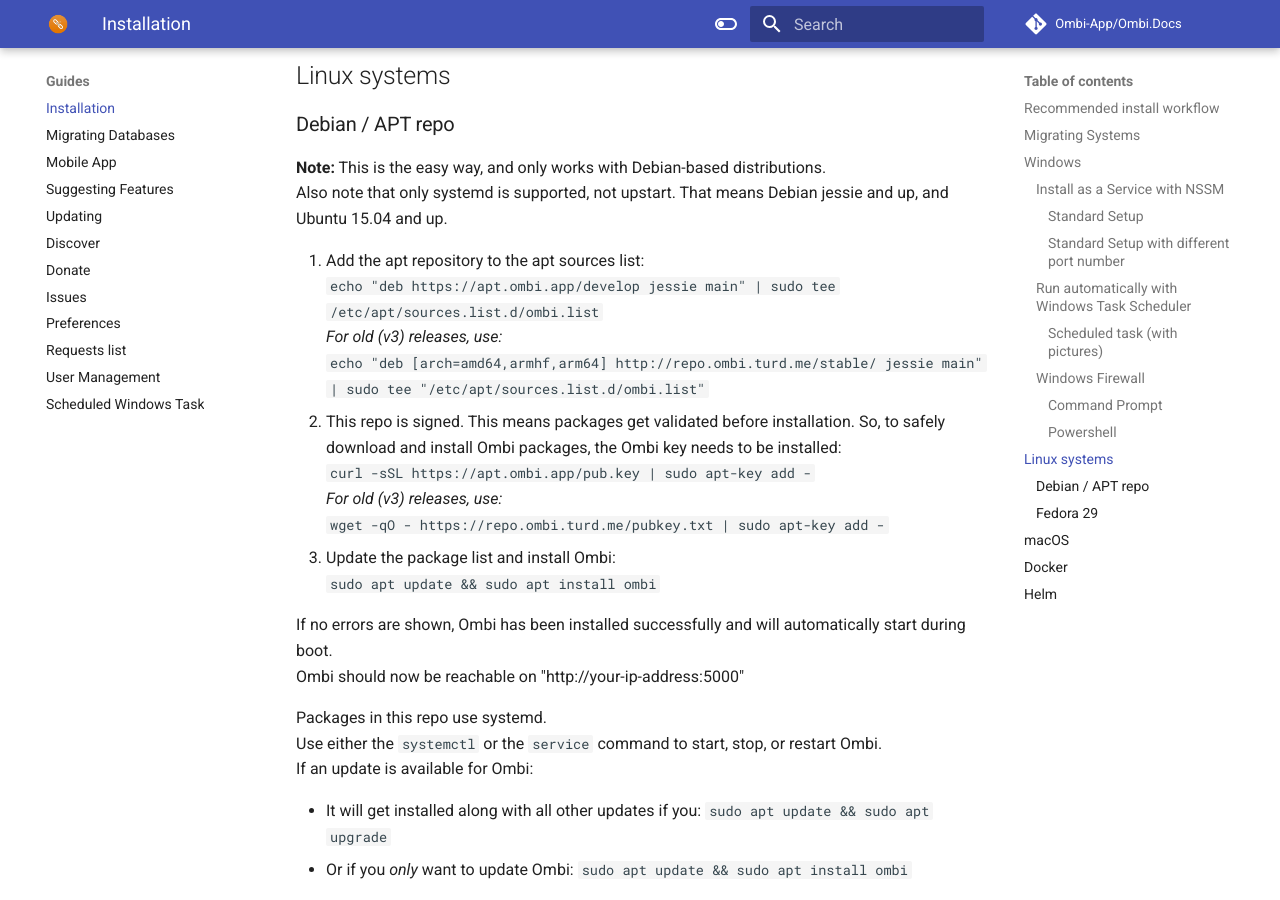
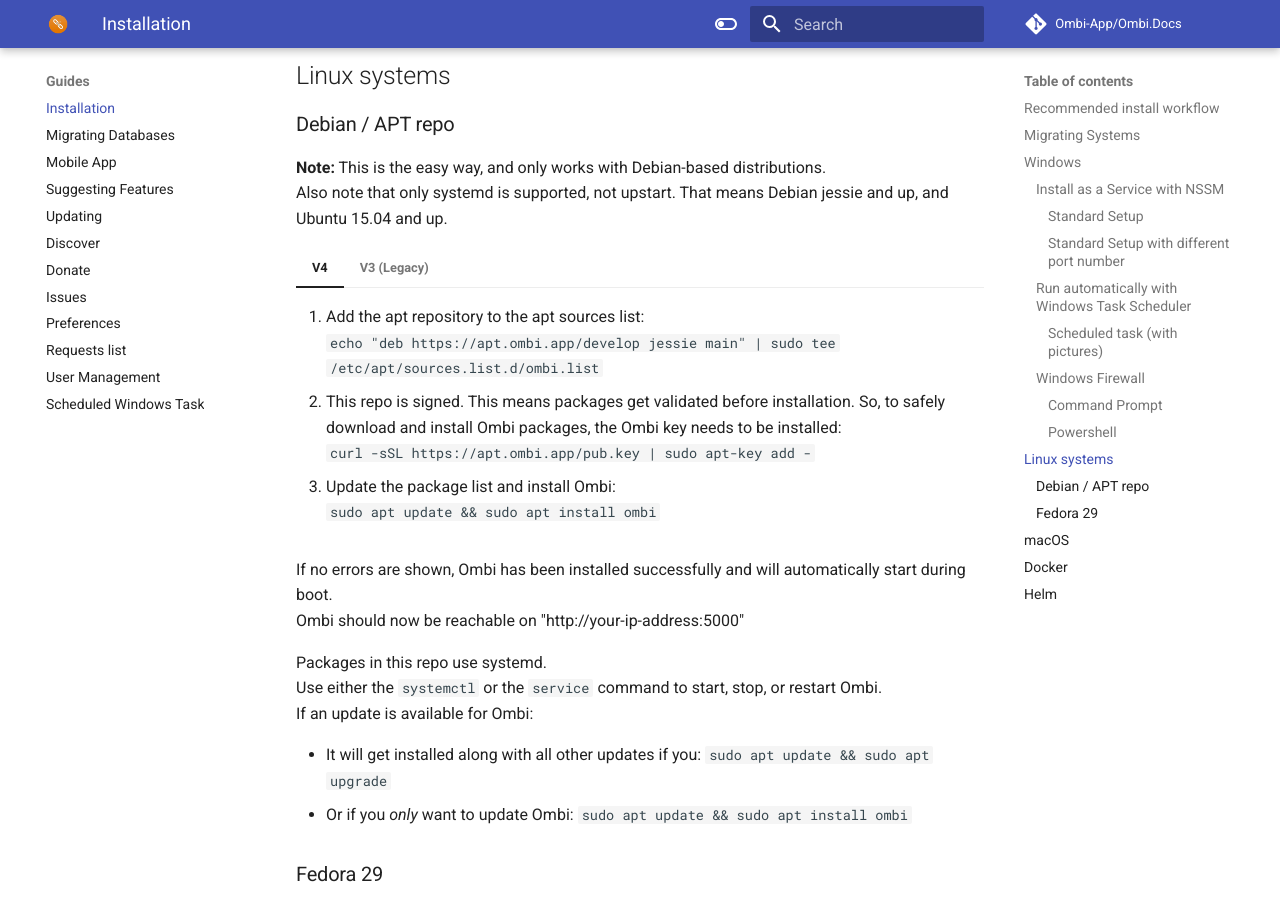
Before and after one commit to Ombi-app/Ombi.Docs, an MkDocs documentation site: the page built from docs/guides/installation.md, in a window 1280 px wide and 900 px high, scrolled down 4243 px. Built offline with MkDocs 1.6.1 and Material for MkDocs 9.7.7, drawn with Linux system fonts in a browser that asks for light colours; comment, search, counter and statistics services are not loaded; some of the changed lines change nothing that is shown.

Commit message:
Tab v4/v3 in linux install

```diff
--- a/docs/guides/installation.md
+++ b/docs/guides/installation.md
@@ -126,16 +126,21 @@
 **Note:** This is the easy way, and only works with Debian-based distributions.
 Also note that only systemd is supported, not upstart. That means Debian jessie and up, and Ubuntu 15.04 and up.
 
-1. Add the apt repository to the apt sources list:
-`echo "deb https://apt.ombi.app/develop jessie main" | sudo tee /etc/apt/sources.list.d/ombi.list`
-   _For old (v3) releases, use:_
-   `echo "deb [arch=amd64,armhf,arm64] http://repo.ombi.turd.me/stable/ jessie main" | sudo tee "/etc/apt/sources.list.d/ombi.list"`
-1. This repo is signed. This means packages get validated before installation. So, to safely download and install Ombi packages, the Ombi key needs to be installed:
-`curl -sSL https://apt.ombi.app/pub.key | sudo apt-key add -`
-   _For old (v3) releases, use:_
-   `wget -qO - https://repo.ombi.turd.me/pubkey.txt | sudo apt-key add -`
-1. Update the package list and install Ombi:
-   `sudo apt update && sudo apt install ombi`
+=== "V4"
+    1. Add the apt repository to the apt sources list:
+    `echo "deb https://apt.ombi.app/develop jessie main" | sudo tee /etc/apt/sources.list.d/ombi.list`
+    1. This repo is signed. This means packages get validated before installation. So, to safely download and install Ombi packages, the Ombi key needs to be installed:
+    `curl -sSL https://apt.ombi.app/pub.key | sudo apt-key add -`
+    1. Update the package list and install Ombi:
+    `sudo apt update && sudo apt install ombi`
+
+=== "V3 (Legacy)"
+    1. Add the apt repository to the apt sources list:
+    `echo "deb [arch=amd64,armhf,arm64] http://repo.ombi.turd.me/stable/ jessie main" | sudo tee "/etc/apt/sources.list.d/ombi.list"`
+    1. This repo is signed. This means packages get validated before installation. So, to safely download and install Ombi packages, the Ombi key needs to be installed:
+    `wget -qO - https://repo.ombi.turd.me/pubkey.txt | sudo apt-key add -`
+    1. Update the package list and install Ombi:
+    `sudo apt update && sudo apt install ombi`
 
 If no errors are shown, Ombi has been installed successfully and will automatically start during boot.
 Ombi should now be reachable on "http://your-ip-address:5000"
```
